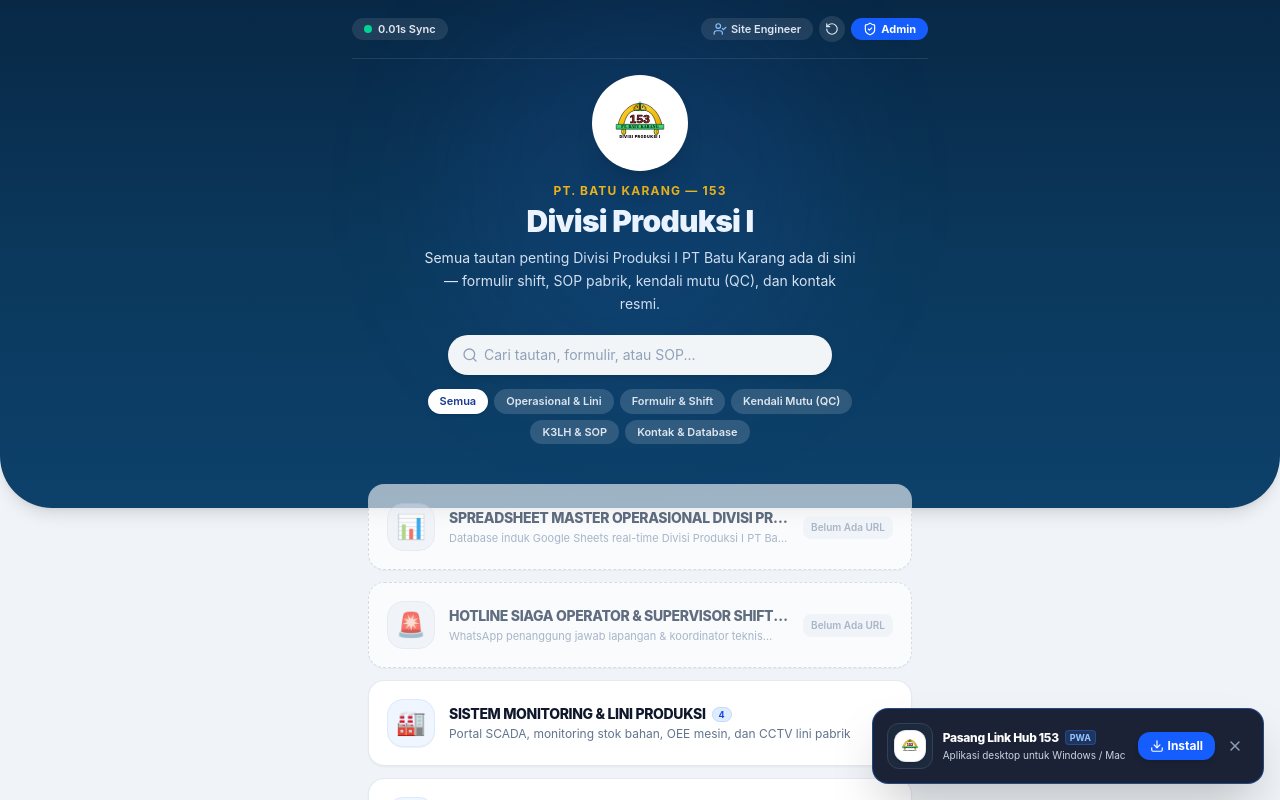
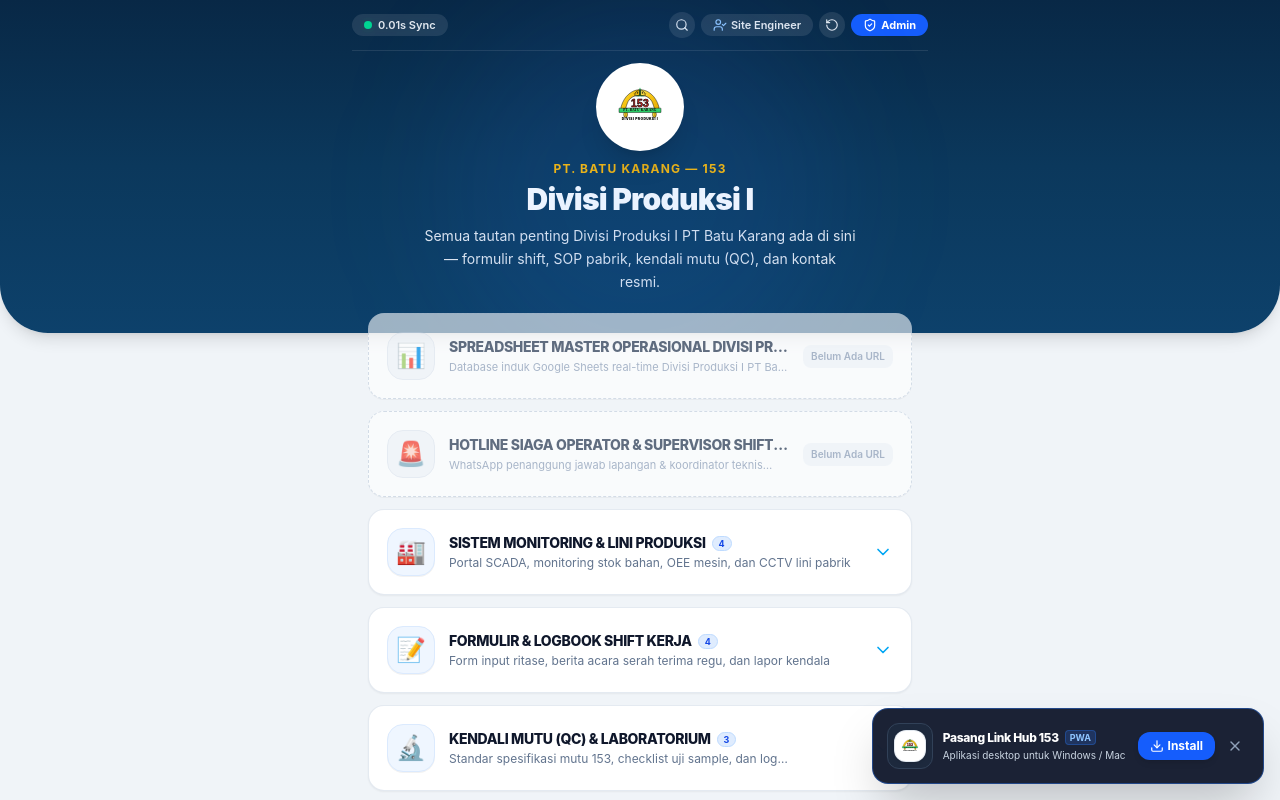
Before and after one commit to appspengolahan/linktree-pp1, a React (Vite) app: page / in a window 1280 px wide. Shown: the top 800 px of the page. Built offline with nearby package versions, Linux system fonts and the light colour scheme.

Commit message:
feat(ui): refine hero section and add search toggle
Reduce hero section vertical spacing and border radii for a more compact design. Introduce isSearchOpen state to manage search UI visibility.

```diff
--- a/src/App.tsx
+++ b/src/App.tsx
@@ -60,6 +60,7 @@
   // UI Interactive State
   const [selectedCategory, setSelectedCategory] = useState<string>('Semua');
   const [searchQuery, setSearchQuery] = useState<string>('');
+  const [isSearchOpen, setIsSearchOpen] = useState<boolean>(false);
   const [isRefreshing, setIsRefreshing] = useState<boolean>(false);
   const [isAdminOpen, setIsAdminOpen] = useState<boolean>(false);
   const [adminInitialTab, setAdminInitialTab] = useState<'stats' | 'links' | 'staff'>('stats');
@@ -248,13 +249,13 @@
 
   return (
     <div className="min-h-screen bg-[#f0f4f8] text-slate-900 flex flex-col font-sans antialiased selection:bg-blue-100 selection:text-blue-900">
-      {/* 1. Curved Deep Navy Hero Section (Persis Sesuai Gambar Referensi) */}
-      <section className="bg-gradient-to-b from-[#082846] via-[#0b385c] to-[#0d416b] text-white pt-4 pb-12 sm:pb-16 px-4 rounded-b-[40px] sm:rounded-b-[52px] shadow-lg relative overflow-hidden">
+      {/* 1. Curved Deep Navy Hero Section (Kompak & Bersih Sesuai Referensi) */}
+      <section className="bg-gradient-to-b from-[#082846] via-[#0b385c] to-[#0d416b] text-white pt-3 pb-8 sm:pb-10 px-4 rounded-b-[36px] sm:rounded-b-[48px] shadow-lg relative overflow-hidden">
         {/* Subtle decorative glow */}
         <div className="absolute top-0 left-1/2 -translate-x-1/2 w-96 h-96 bg-blue-500/10 rounded-full blur-3xl pointer-events-none" />
 
         {/* Minimalist Floating Top Utility Bar */}
-        <div className="max-w-xl mx-auto flex items-center justify-between text-xs pb-4 mb-4 border-b border-white/10">
+        <div className="max-w-xl mx-auto flex items-center justify-between text-xs pb-3 mb-3 border-b border-white/10">
           {/* Status Sinkronisasi GAS */}
           <div
             onClick={() => setIsGasCenterOpen(true)}
@@ -271,6 +272,20 @@
           </div>
 
           <div className="flex items-center gap-1.5">
+            {/* Toggle Cari Tautan (Opsional) */}
+            <button
+              onClick={() => {
+                setIsSearchOpen(!isSearchOpen);
+                if (isSearchOpen) setSearchQuery('');
+              }}
+              className={`p-1.5 rounded-full transition-colors cursor-pointer ${
+                isSearchOpen ? 'bg-white text-blue-950 shadow-xs' : 'bg-white/10 hover:bg-white/20 text-slate-200'
+              }`}
+              title={isSearchOpen ? 'Tutup Pencarian' : 'Cari Tautan...'}
+            >
+              <Search className="w-3.5 h-3.5" />
+            </button>
+
             {/* Tombol Peran RBAC */}
             <button
               onClick={() => setIsRbacModalOpen(true)}
@@ -285,7 +300,7 @@
             <button
               onClick={handleRefresh}
               disabled={isRefreshing}
-              className="p-1.5 rounded-full bg-white/10 hover:bg-white/20 text-slate-200 transition-colors"
+              className="p-1.5 rounded-full bg-white/10 hover:bg-white/20 text-slate-200 transition-colors cursor-pointer"
               title="Segarkan data terbaru"
             >
               <RotateCcw className={`w-3.5 h-3.5 ${isRefreshing ? 'animate-spin text-blue-300' : ''}`} />
@@ -306,8 +321,8 @@
         {/* Profile Card Header: Logo Lingkaran + Teks Referensi */}
         <div className="max-w-md mx-auto text-center flex flex-col items-center">
           {/* Logo Avatar Lingkaran Putih di Bagian Tengah Atas */}
-          <div className="relative mb-3">
-            <div className="w-20 h-20 sm:w-24 sm:h-24 rounded-full bg-white p-2.5 shadow-xl border-4 border-white/20 flex items-center justify-center">
+          <div className="relative mb-2.5">
+            <div className="w-20 h-20 sm:w-22 sm:h-22 rounded-full bg-white p-2.5 shadow-xl border-4 border-white/20 flex items-center justify-center">
               <img
                 src="/logo.svg"
                 alt="Logo 153 PT Batu Karang"
@@ -331,15 +346,17 @@
             Semua tautan penting Divisi Produksi I PT Batu Karang ada di sini — formulir shift, SOP pabrik, kendali mutu (QC), dan kontak resmi.
           </p>
 
-          {/* Search Box Sederhana & Bersih */}
-          <div className="w-full max-w-sm mt-5 relative">
+          {/* Input Pencarian Hanya Muncul Jika Ikon Search di Bilah Atas Diklik */}
+          {isSearchOpen && (
+            <div className="w-full max-w-sm mt-3.5 relative animate-in fade-in slide-in-from-top-2 duration-150">
               <Search className="w-4 h-4 text-slate-400 absolute left-3.5 top-1/2 -translate-y-1/2 pointer-events-none" />
               <input
                 type="text"
+                autoFocus
                 value={searchQuery}
                 onChange={(e) => setSearchQuery(e.target.value)}
                 placeholder="Cari tautan, formulir, atau SOP..."
-              className="w-full bg-white/95 text-slate-900 text-xs sm:text-sm rounded-full pl-9 pr-8 py-2.5 shadow-md focus:outline-none focus:ring-2 focus:ring-blue-400 placeholder:text-slate-400"
+                className="w-full bg-white text-slate-900 text-xs sm:text-sm rounded-full pl-9 pr-8 py-2 shadow-md focus:outline-none focus:ring-2 focus:ring-blue-400 placeholder:text-slate-400"
               />
               {searchQuery && (
                 <button
@@ -350,31 +367,12 @@
                 </button>
               )}
             </div>
-
-          {/* Kategori Filter Pills */}
-          <div className="flex items-center justify-center gap-1.5 flex-wrap mt-3.5 max-w-lg">
-            {categories.map((cat) => {
-              const isSelected = selectedCategory === cat;
-              return (
-                <button
-                  key={cat}
-                  onClick={() => setSelectedCategory(cat)}
-                  className={`px-3 py-1 rounded-full text-[11px] font-semibold transition-all cursor-pointer ${
-                    isSelected
-                      ? 'bg-white text-blue-900 shadow-sm font-bold'
-                      : 'bg-white/15 text-slate-200 hover:bg-white/25 hover:text-white'
-                  }`}
-                >
-                  {cat}
-                </button>
-              );
-            })}
-          </div>
+          )}
         </div>
       </section>
 
       {/* 2. Main Content: Vertically Stacked Clean Cards (Sesuai Referensi) */}
-      <main className="max-w-xl w-full mx-auto px-4 -mt-5 sm:-mt-6 space-y-3 pb-16 flex-1 min-w-0">
+      <main className="max-w-xl w-full mx-auto px-4 -mt-4 sm:-mt-5 space-y-3 pb-16 flex-1 min-w-0">
         {/* Banner Sesi Staf jika login */}
         {activeStaff && (
           <div className="bg-emerald-600 text-white px-4 py-2.5 rounded-2xl text-xs font-semibold flex items-center justify-between gap-2 shadow-sm border border-emerald-500">
```
Lines whose indentation alone changed are shown as unchanged.
